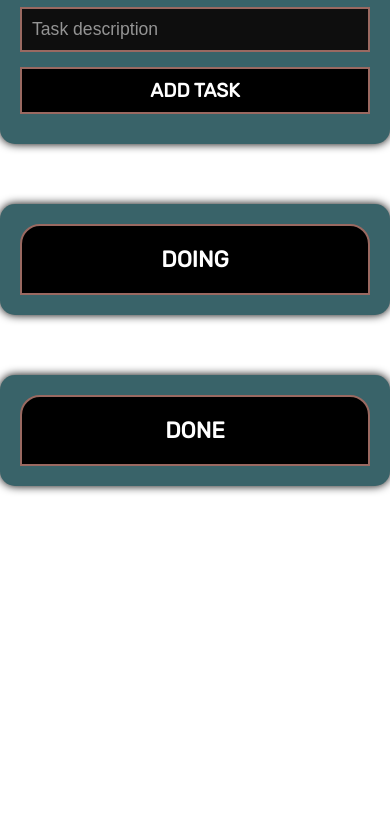
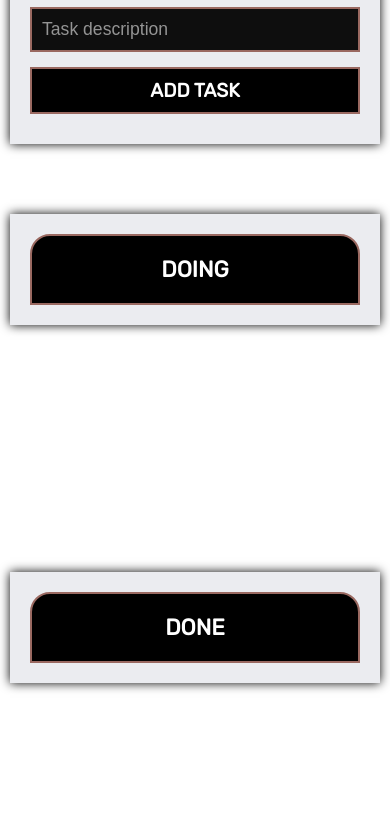
Before and after one commit to nicoprten/to_do_list, a website: page index.html in a window 390 px wide. Shown: the part 174-1009 px from the top of the page. Before the commit the page ends 844 px from the top, so only its background shows below. Drawn offline with nearby package versions, Linux system fonts and the light colour scheme; no server answers.

Commit message:
New style

```diff
--- a/js/main.js
+++ b/js/main.js
@@ -24,7 +24,6 @@ if(tasks === null || tasks.length === 0){
     showTasks(tasks);
     $('#erased').hide();
 }
-
 
 function deleteTask(id){
     let containerID = document.getElementById(id);
--- a/scss/style.scss
+++ b/scss/style.scss
@@ -1,7 +1,8 @@
 // VARIABLES
 $azul-base: #396369;
 $negro-base: rgb(14, 14, 14);
-
+$gris-base: #ebecf0;
+$blanco-base: #ffffff;
 
 @import url('https://fonts.googleapis.com/css2?family=Rubik:ital@0;1&display=swap');
 // font-family: 'Rubik', sans-serif;
@@ -15,7 +16,7 @@ $negro-base: rgb(14, 14, 14);
     color: rgb(148, 148, 148);
 }
 body{
-    background-color: #ffffff;
+    background-color: $blanco-base;
     position: relative;
     iframe{
         margin: 20px auto;
@@ -23,21 +24,21 @@ body{
     }
 }
 .max-container{
-    display: flex;
+    display: grid;
+    grid-template-columns: 1fr 1fr 1fr;
+    grid-gap: 10px;
     align-items: start;
 }
 .container{
-    flex-grow: 1;
-    flex-shrink: 1;
-    flex-basis: 0px;
-    margin: 30px 10px;
     display: flex;
     flex-direction: column;
-    background-color: $azul-base;
+    // flex-grow: 1;
+    // flex-shrink: 1;
+    // flex-basis: 0px;
+    margin: 30px 10px;
+    background-color: $gris-base;
     padding: 20px;
-    border-radius: 15px;
     box-shadow: 0 0 10px black;
-    width: 100%;
     .container__title{
         font: bold 1.4em 'Rubik';
         background-color: black;
@@ -75,8 +76,7 @@ body{
 }
 #added, #doing, #done{
     display: flex;
-    flex-wrap: wrap;
-    justify-content: start;
+    flex-direction: column;
     .task{
         background-color: black;
         color: white;
@@ -120,9 +120,8 @@ body{
     position: absolute;
     bottom: -50px;
     left: 10px;
-    background-color: $azul-base;
-    box-shadow: 0 0 10px black;
-    border-radius: 10px;
+    background-color: $gris-base;
+    box-shadow: 6px 6px 10px black;
     .msj__notasks{
         font-weight: inherit;
     }
@@ -130,7 +129,6 @@ body{
 
 @media screen and (max-width: 768px){
     .max-container{
-        flex-direction: column;
-        align-items: center;
+        grid-template: 1fr 1fr 1fr / 1fr;
     }
 }
```
Also changed, not shown: css/style.css.
